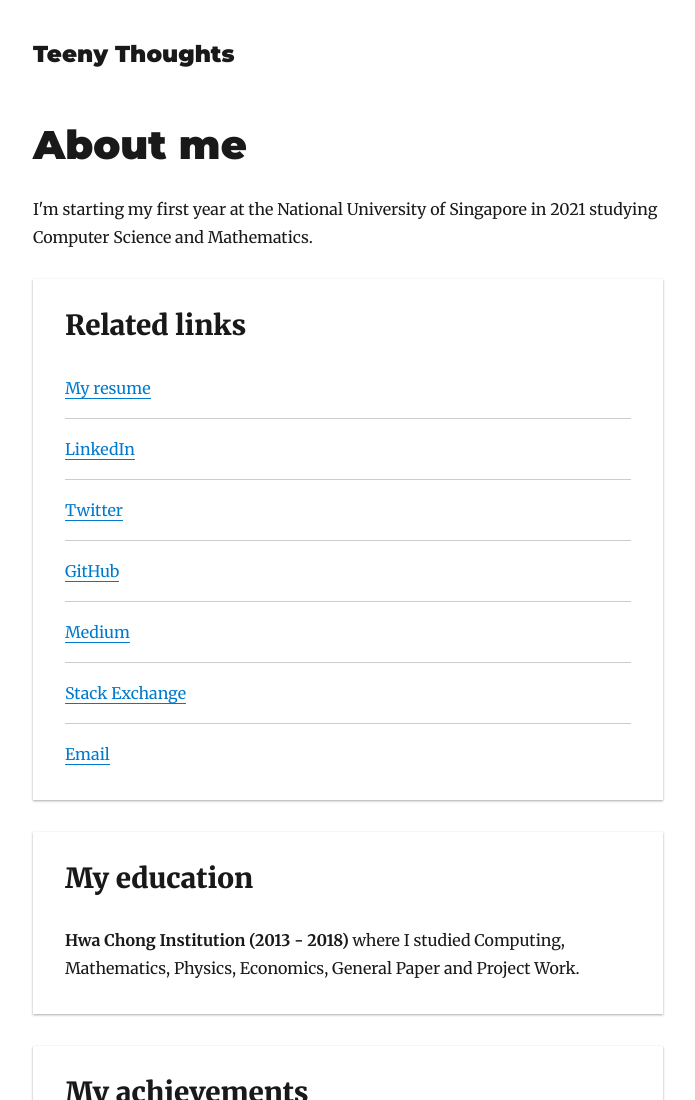
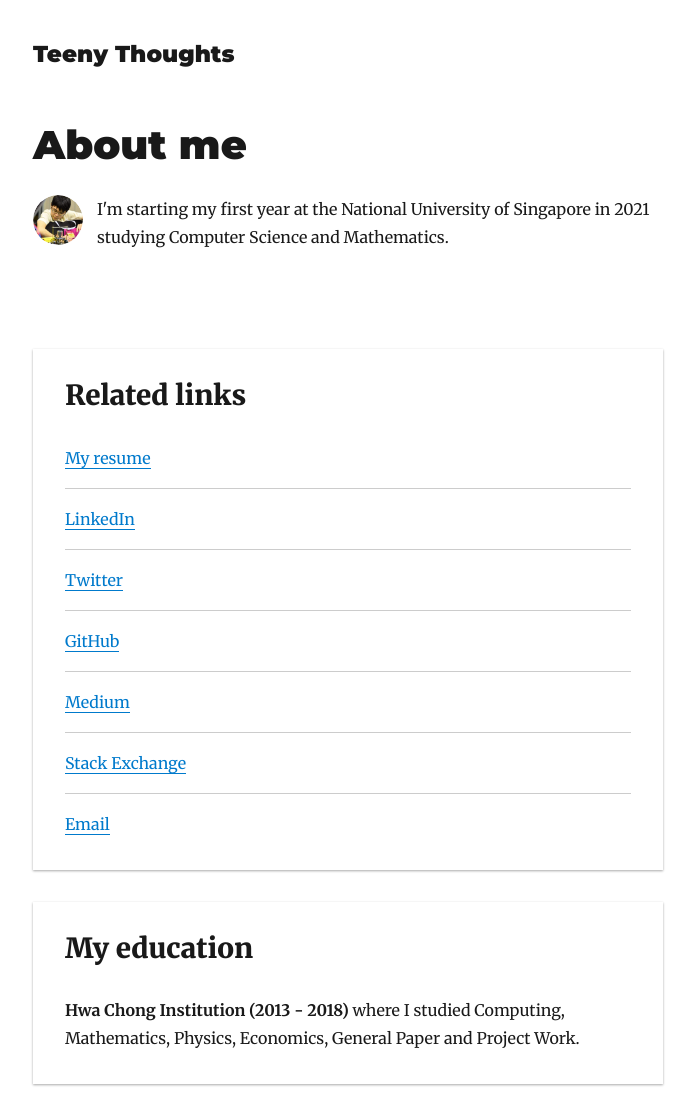
Before and after one commit to zwliew/blog, a Gatsby site: page /about-me in a window 1280 px wide. Shown: the top 1100 px of the page, without its empty margins (292-987 px from the left). Built offline with nearby package versions, Linux system fonts and the light colour scheme; Gatsby itself is replaced by a stand-in of ours; some packages are replaced by stand-ins of ours.

Commit message:
Enable analytics; add a profile pic to the AboutMe page

```diff
--- a/gatsby-config.js
+++ b/gatsby-config.js
@@ -8,6 +8,7 @@ module.exports = {
       twitter: `zwliew`,
       github: `zwliew`,
       medium: `zwliew`,
+      linkedin: `zwliew`,
     },
   },
   plugins: [
@@ -52,7 +53,7 @@ module.exports = {
     {
       resolve: `gatsby-plugin-google-analytics`,
       options: {
-        //trackingId: `ADD YOUR TRACKING ID HERE`,
+        trackingId: process.env.GOOGLE_ANALYTICS_TRACKING_ID || "none",
       },
     },
     `gatsby-plugin-feed`,
--- a/src/pages/about-me.js
+++ b/src/pages/about-me.js
@@ -1,6 +1,8 @@
 import React from "react"
 import { graphql } from "gatsby"
+import Image from "gatsby-image"
 
+import { rhythm } from "../utils/typography"
 import Layout from "../components/layout"
 import SEO from "../components/seo"
 import resume from "./resume.pdf"
@@ -20,10 +22,25 @@ const AboutMePage = ({ data, location }) => {
     <Layout location={location} title={siteTitle}>
       <SEO title="About me" />
       <h1>About me</h1>
-      <p>
-        I'm starting my first year at the National University of Singapore in
-        2021 studying Computer Science and Mathematics.
-      </p>
+      <header style={{ display: "flex", marginBottom: rhythm(2.5) }}>
+        <Image
+          fixed={data.avatar.childImageSharp.fixed}
+          alt={data.author}
+          style={{
+            marginRight: rhythm(1 / 2),
+            marginBottom: 0,
+            minWidth: 50,
+            borderRadius: `100%`,
+          }}
+          imgStyle={{
+            borderRadius: `50%`,
+          }}
+        />
+        <p>
+          I'm starting my first year at the National University of Singapore in
+          2021 studying Computer Science and Mathematics.
+        </p>
+      </header>
 
       <Content title="Related links">
         <ul>
@@ -109,8 +126,16 @@ export default AboutMePage
 
 export const pageQuery = graphql`
   query {
+    avatar: file(absolutePath: { regex: "/profile-pic.jpg/" }) {
+      childImageSharp {
+        fixed(width: 50, height: 50) {
+          ...GatsbyImageSharpFixed
+        }
+      }
+    }
     site {
       siteMetadata {
+        author
         title
       }
     }
```
Also changed, not shown: src/components/bio.js (+12 -1 lines).
